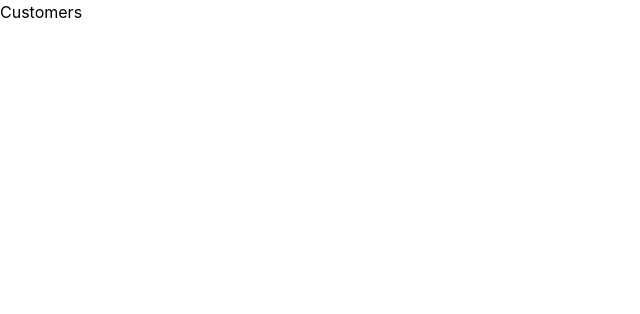
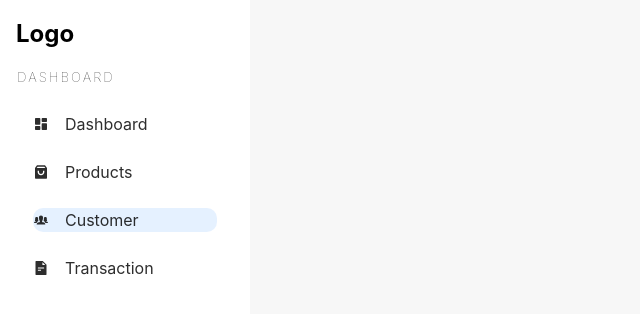
Before and after one commit to Jyotiraditya24/Dashboard, a React (Vite) app: page /admin/customers in a window 1280 px wide. Shown: the top 314 px of the page, without its empty margins (0-640 px from the left). Built offline with nearby package versions, Linux system fonts and the light colour scheme.

Commit message:
Uselocation hoook

```diff
--- a/src/components/Sidebar.tsx
+++ b/src/components/Sidebar.tsx
@@ -1,38 +1,42 @@
-import { Location, useLocation, useNavigate } from "react-router-dom";
 import { IconType } from "react-icons";
-import { Link } from "react-router-dom";
-import { RiDashboardFill,RiShoppingBag3Fill } from "react-icons/ri";
-import {AiFillFileText} from "react-icons/ai"
-import {IoIosPeople} from "react-icons/io"
+import { Link, useLocation } from "react-router-dom";
+import { RiDashboardFill, RiShoppingBag3Fill } from "react-icons/ri";
+import { AiFillFileText } from "react-icons/ai";
+import { IoIosPeople } from "react-icons/io";
 
 const Sidebar = () => {
-  const DashboardData = [
+  const DashboardData: {
+    id: string;
+    url: string;
+    icon: IconType;
+    text: string;
+  }[] = [
     {
       id: "1",
       url: "/admin/dashboard",
-      icon: <RiDashboardFill />,
+      icon: RiDashboardFill,
       text: "Dashboard",
     },
     {
       id: "2",
       url: "/admin/products",
-      icon:<RiShoppingBag3Fill/>,
-      text:"Products"
-
+      icon: RiShoppingBag3Fill,
+      text: "Products",
     },
     {
       id: "3",
       url: "/admin/customers",
-      icon:<IoIosPeople/>,
-      text:"Customer"
+      icon: IoIosPeople,
+      text: "Customer",
     },
     {
       id: "4",
       url: "/admin/transaction",
-      icon:<AiFillFileText/>,
-      text:"Transaction"
+      icon: AiFillFileText,
+      text: "Transaction",
     },
   ];
+  const location = useLocation();
   return (
     <aside>
       <h2>Logo</h2>
@@ -41,9 +45,17 @@ const Sidebar = () => {
         <ul>
           {DashboardData.map((data) => (
             <li id={data.id}>
-              <Link to={data.url}></Link>
-              {data.icon}
-              {data.text}
+              <Link
+                to={data.url}
+                style={{
+                  backgroundColor: location.pathname.includes(data.url)
+                    ? "rgba(0,115,255,0.1)"
+                    : "white",
+                }}
+              >
+                <data.icon />
+                {data.text}
+              </Link>
             </li>
           ))}
         </ul>
--- a/src/pages/Customers.tsx
+++ b/src/pages/Customers.tsx
@@ -1,3 +1,12 @@
+import Sidebar from "../components/Sidebar";
+
 export default function Customers() {
-  return <div>Customers</div>;
+  return (
+    <div className="adminContainer">
+      {/* SIDEBAR */}
+      <Sidebar />
+      {/* MAIN */}
+      <main></main>
+    </div>
+  );
 }
--- a/src/pages/Products.tsx
+++ b/src/pages/Products.tsx
@@ -1,5 +1,14 @@
+import Sidebar from "../components/Sidebar";
+
 const Products = () => {
-  return <div>Products</div>;
+  return (
+    <div className="adminContainer">
+      {/* SIDEBAR */}
+      <Sidebar />
+      {/* MAIN */}
+      <main></main>
+    </div>
+  );
 };
 
 export default Products;
--- a/src/pages/Transaction.tsx
+++ b/src/pages/Transaction.tsx
@@ -1,3 +1,11 @@
+import Sidebar from "../components/Sidebar";
 export default function Transaction() {
-  return <div>Transaction</div>;
+  return (
+    <div className="adminContainer">
+      {/* SIDEBAR */}
+      <Sidebar />
+      {/* MAIN */}
+      <main></main>
+    </div>
+  );
 }
--- a/src/styles/app.scss
+++ b/src/styles/app.scss
@@ -38,5 +38,27 @@ a{
         &::-webkit-scrollbar{
             display: none;
         }
+        > div  {
+        margin: 2px 1px;
+            > h5 {
+                 @include heading(2px,100,uppercase);
+                opacity: 0.8;
+                margin: 1rem 0;
+                 }
+
+            >ul{
+                @include flex(column,unset,unset,0.5rem);
+                list-style: none;
+                >li{
+                    padding: 0.5rem 1rem;
+                    >a {
+                      border-radius: 10px;
+                      color: rgba(0,0,0,0.825);
+                      @include flex(row,unset);
+                    }
+                }
+             }
+        }
+
     }
 }
--- a/tsconfig.json
+++ b/tsconfig.json
@@ -7,7 +7,7 @@
     "skipLibCheck": true,
 
     /* Bundler mode */
-    "moduleResolution": "bundler",
+    "moduleResolution": "Node",
     "allowImportingTsExtensions": true,
     "resolveJsonModule": true,
     "isolatedModules": true,
```
Also changed, not shown: src/pages/Dashboard.tsx (line endings or trailing spaces).
